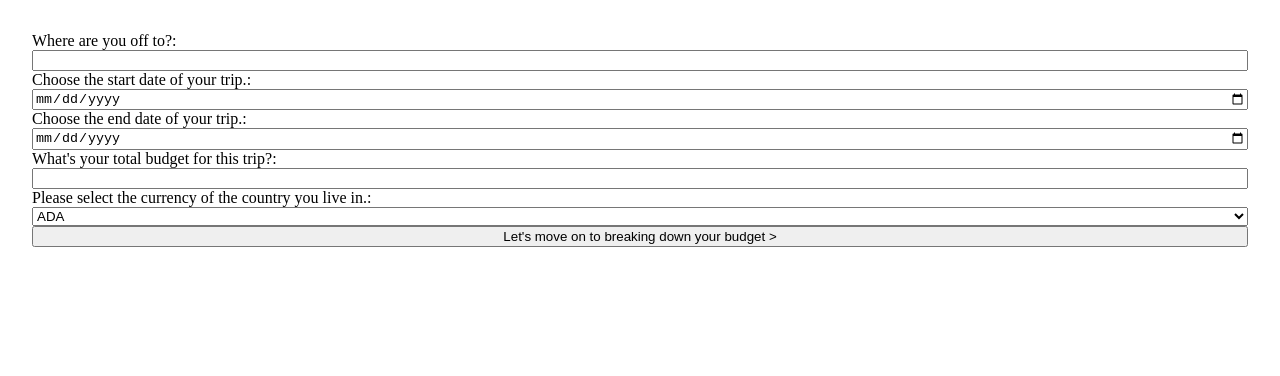
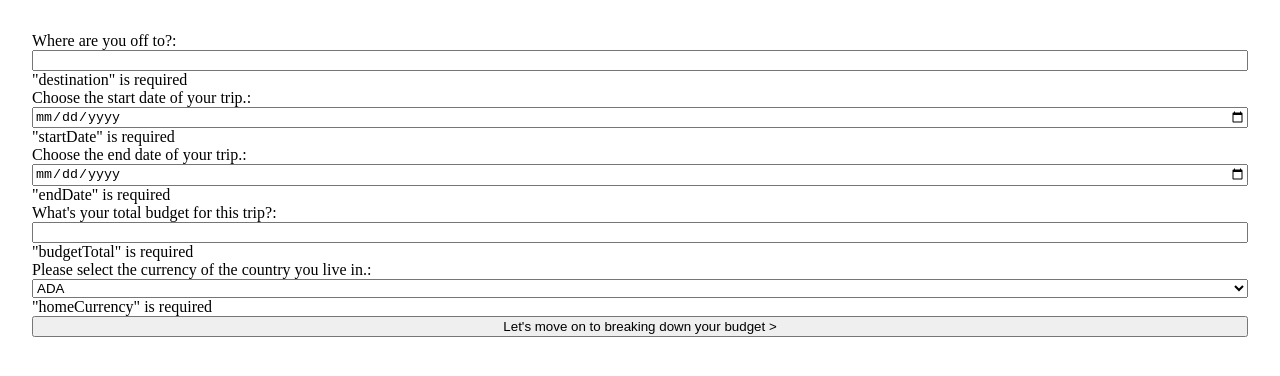
Before and after one commit to russell-gh/travel-tally, a React (Vite) app: page /onboarding in a window 1280 px wide. Shown: the top 376 px of the page. Built offline with nearby package versions, Linux system fonts and the light colour scheme.

Commit message:
wrote errors into dom

```diff
--- a/src/components/FormElement.jsx
+++ b/src/components/FormElement.jsx
@@ -8,6 +8,7 @@ import React from "react";
 //Select inputs require an options parameter as an array of objects with a value property and name property. An option can be given a defaultValue
 //Select inputs require an options parameter as an array of objects with a value property and name property
 //File uploads have been set to only accept image files for the profile picture
+//Error message can be passed in as string
 
 const FormElement = ({
   type,
@@ -23,7 +24,7 @@ const FormElement = ({
   defaultValue,
   error
 }) => {
-  // console.log(error)
+
   switch (type) {
     case "text":
     case "email":
@@ -37,7 +38,7 @@ const FormElement = ({
             name={name}
             onChange={(e) => callback(e, id)}
           />
-          {/* {error & <p>{error}</p>} */}
+          {error && <p>{error}</p>}
         </>
       );
     case "number":
@@ -52,6 +53,8 @@ const FormElement = ({
             min={minValue}
             max={maxValue}
           />
+          {error && <p>{error}</p>}
+
         </>
       );
 
@@ -66,6 +69,8 @@ const FormElement = ({
             accept="image/*"
             onChange={(e) => callback(e, id)}
           />
+          {error && <p>{error}</p>}
+
         </>
       );
     case "date":
@@ -80,6 +85,8 @@ const FormElement = ({
             max={maxDate}
             onChange={(e) => callback(e, id)}
           />
+          {error && <p>{error}</p>}
+
         </>
       );
     case "checkbox":
@@ -92,6 +99,8 @@ const FormElement = ({
             onChange={(e) => callback(e, id)}
           />
           <label htmlFor={id}>{label}</label>
+          {error && <p>{error}</p>}
+
         </>
       );
     case "select":
@@ -110,6 +119,8 @@ const FormElement = ({
               </option>
             ))}
           </select>
+          {error && <p>{error}</p>}
+
         </>
       );
     case "button":
--- a/src/components/Onboarding/Onboarding.css
+++ b/src/components/Onboarding/Onboarding.css
@@ -1,5 +1,6 @@
 form {
     display: flex;
     flex-direction: column;
-    margin: 2em
+    margin: 2em;
+
 }
--- a/src/components/Onboarding/Onboarding.jsx
+++ b/src/components/Onboarding/Onboarding.jsx
@@ -61,7 +61,6 @@ const Onboarding = () => {
       details: { ..._onboardingDetails, startDate, endDate, budgetTotal },
     };
     dispatch(addTrip(_onboardingDetails));
-    console.log("added to store");
     setVisible(true);
   };
 
--- a/src/components/Onboarding/validation/validate.js
+++ b/src/components/Onboarding/validation/validate.js
@@ -11,7 +11,6 @@ export const validate = async (formData, schema) => {
     return {};
   } catch (err) {
     //if tests are unsuccessful send err obj to errObj func below
-    console.log(errObj(err));
     return errObj(err);
   }
 };
```
